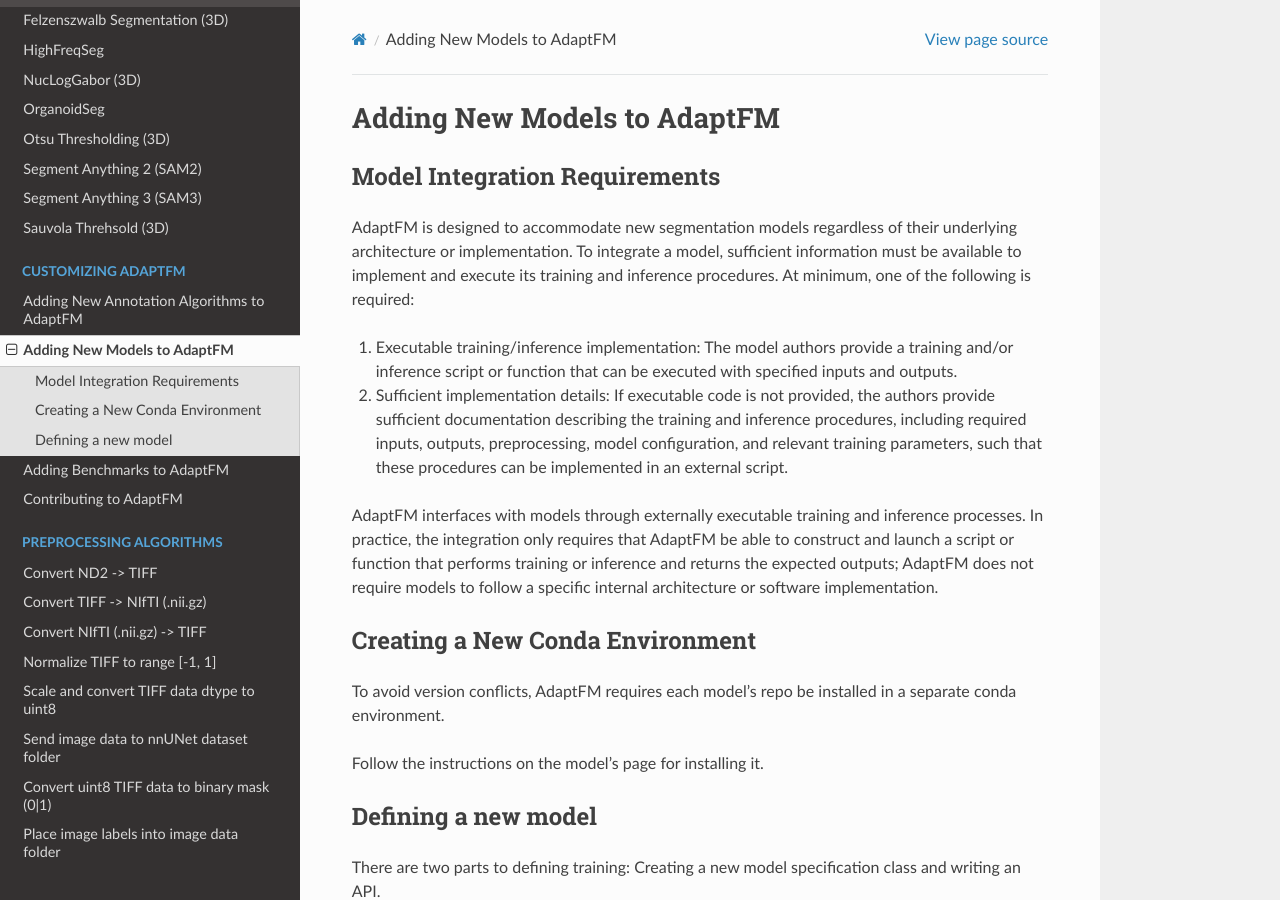
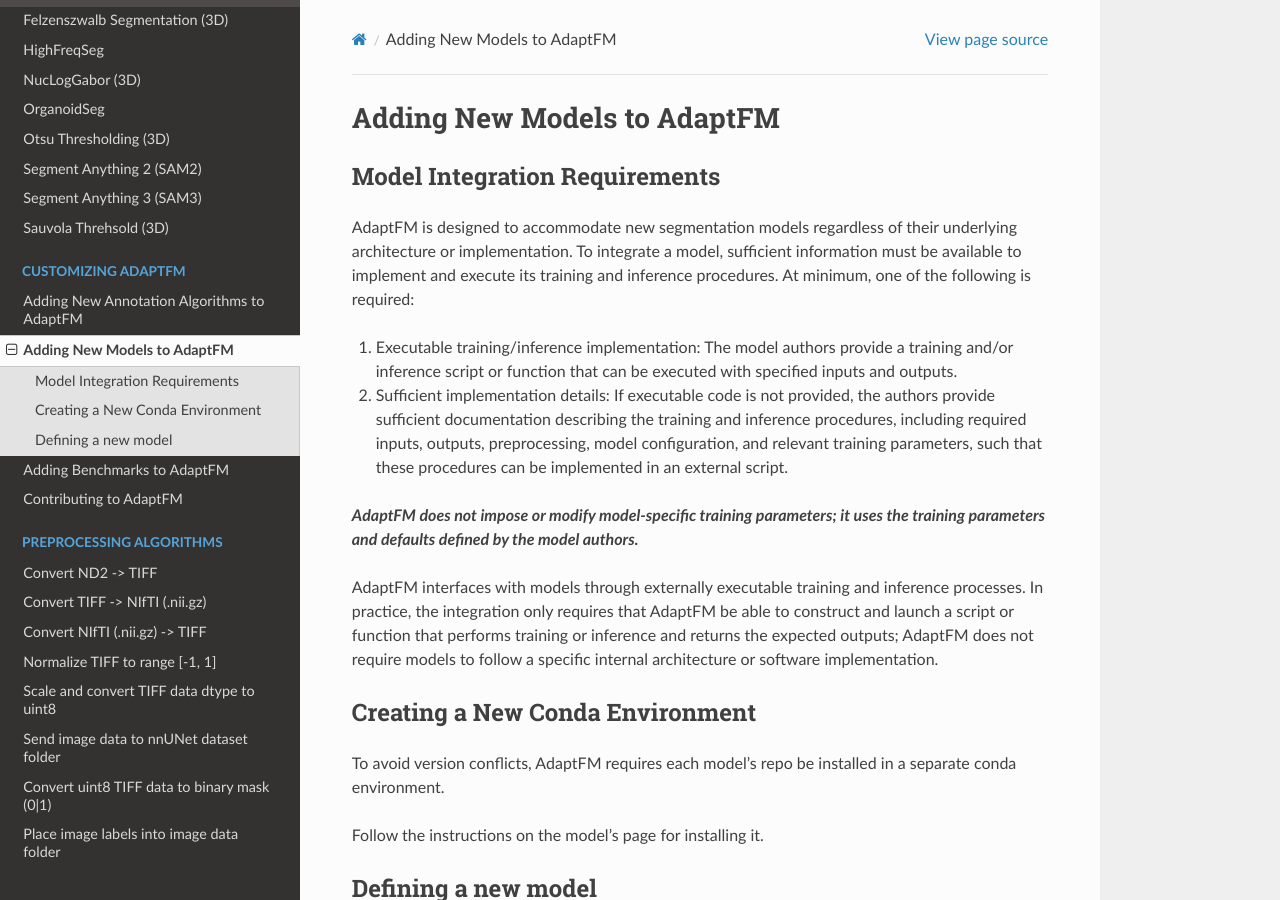
Before and after one commit to Zhao-Lab-UW-DHO/AdaptFM, a Sphinx documentation site: the page built from docs/customizing-adaptfm/adding-models.md, in a window 1280 px wide and 900 px high. Built offline with Sphinx 7.4.7 and the Read the Docs theme 3.1.0, drawn with Linux system fonts in a browser that asks for light colours.

Commit message:
model integration requirements

```diff
--- a/docs/customizing-adaptfm/adding-models.md
+++ b/docs/customizing-adaptfm/adding-models.md
@@ -6,6 +6,8 @@ AdaptFM is designed to accommodate new segmentation models regardless of their u
 
 1. Executable training/inference implementation: The model authors provide a training and/or inference script or function that can be executed with specified inputs and outputs.
 2. Sufficient implementation details: If executable code is not provided, the authors provide sufficient documentation describing the training and inference procedures, including required inputs, outputs, preprocessing, model configuration, and relevant training parameters, such that these procedures can be implemented in an external script.
+
+***AdaptFM does not impose or modify model-specific training parameters; it uses the training parameters and defaults defined by the model authors.***
 
 AdaptFM interfaces with models through externally executable training and inference processes. In practice, the integration only requires that AdaptFM be able to construct and launch a script or function that performs training or inference and returns the expected outputs; AdaptFM does not require models to follow a specific internal architecture or software implementation.
 
```
